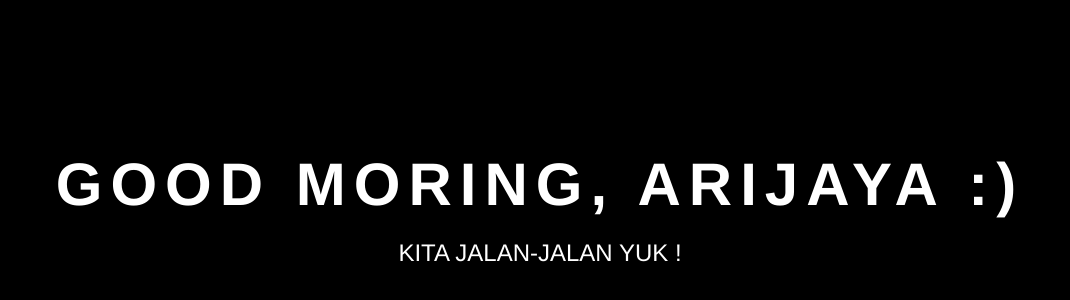
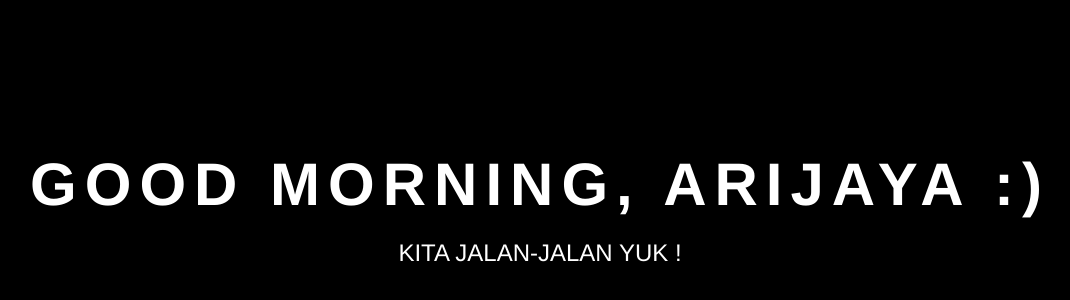
Before and after one commit to ArijayaPutra/Arijayaaa, a plain HTML site: page index.html in a window 1280 px wide. Shown: the part 192-492 px from the top of the page, without its empty margins (100-1170 px from the left). Drawn offline with Linux system fonts and the light colour scheme.

Commit message:
Update index.html

```diff
--- a/index.html
+++ b/index.html
@@ -8,7 +8,7 @@
   <body>
 
 <div class="container">
-  <span class="text1">Good Moring, Arijaya :)</span>
+  <span class="text1">Good Morning, Arijaya :)</span>
   <span class="text2">Kita jalan-jalan yuk !</span>
 <style type="text/css">
 {
```
